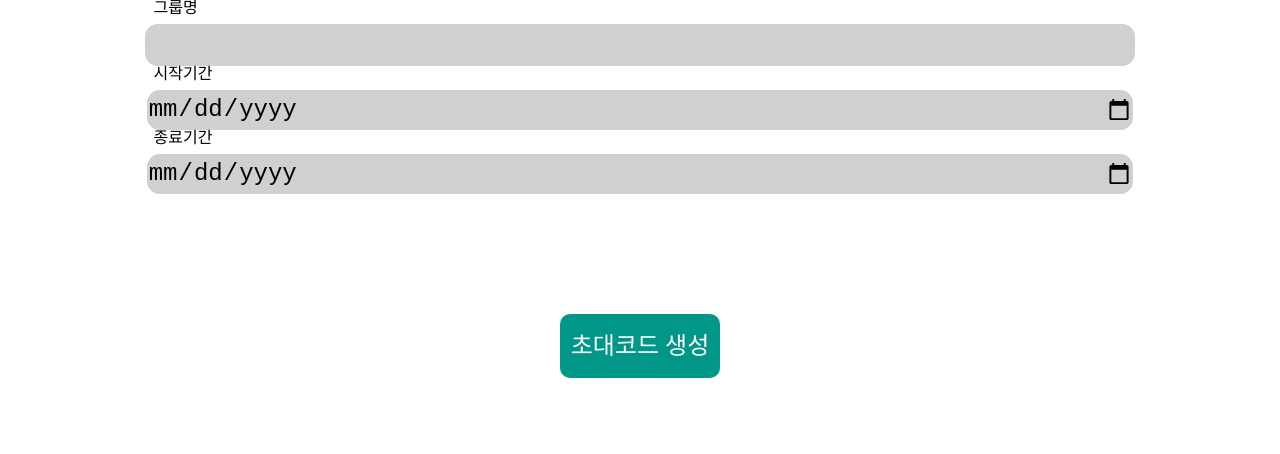
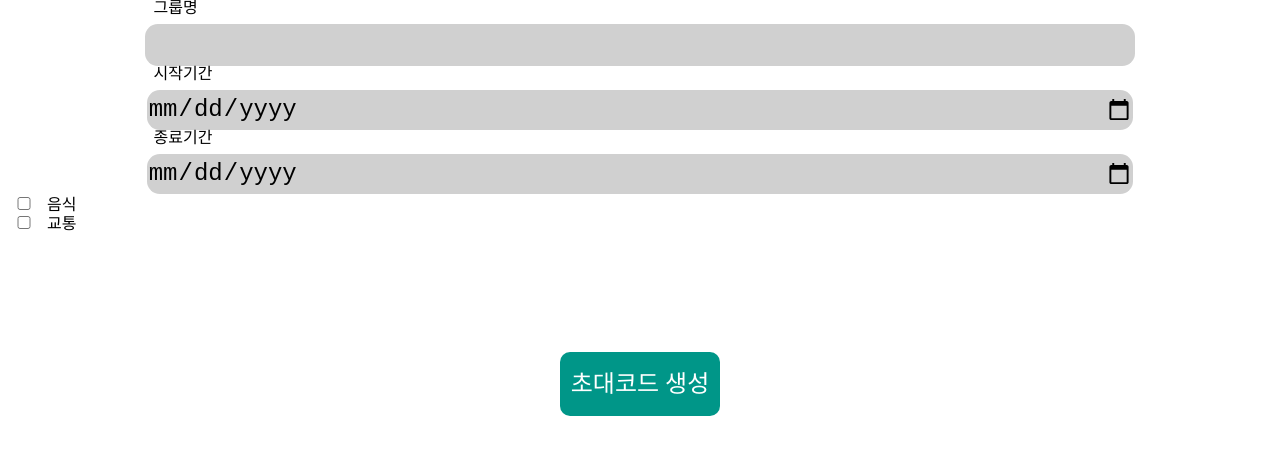
Before and after one commit to MyuB/CE_Front, a React (Create React App) app: page /groupcreate in a window 1280 px wide. Shown: the top 454 px of the page. Built offline with nearby package versions, Linux system fonts and the light colour scheme.

Commit message:
feat: groupCreate에 figma에 있는 checkbox 생성

```diff
--- a/src/Components/GroupCreate/groupCreate.jsx
+++ b/src/Components/GroupCreate/groupCreate.jsx
@@ -1,5 +1,6 @@
 import styled from "styled-components";
 import React from "react";
+import "./groupCreate.scss";
 
 const OuterText = styled.div`
   color: black;
@@ -35,6 +36,10 @@ const ConfirmBtn = styled.div`
   margin-bottom: 5vh;
 `;
 
+const CheckBox = styled.input`
+  width: 5vh;
+`;
+
 function GroupCreate() {
   const onClick = () => {
     //request some random inviation code from backend
@@ -54,6 +59,16 @@ function GroupCreate() {
         <OuterText>종료기간</OuterText>
         <InputBox type="date" />
       </div>
+      <div className={"checkbox-wrapper"}>
+        <div>
+          <CheckBox type="checkbox" />
+          <span>음식</span>
+        </div>
+        <div>
+          <CheckBox type="checkbox" />
+          <span>교통</span>
+        </div>
+      </div>
       <ConfirmBtn onClick={onClick}>초대코드 생성</ConfirmBtn>
     </React.Fragment>
   );
```
